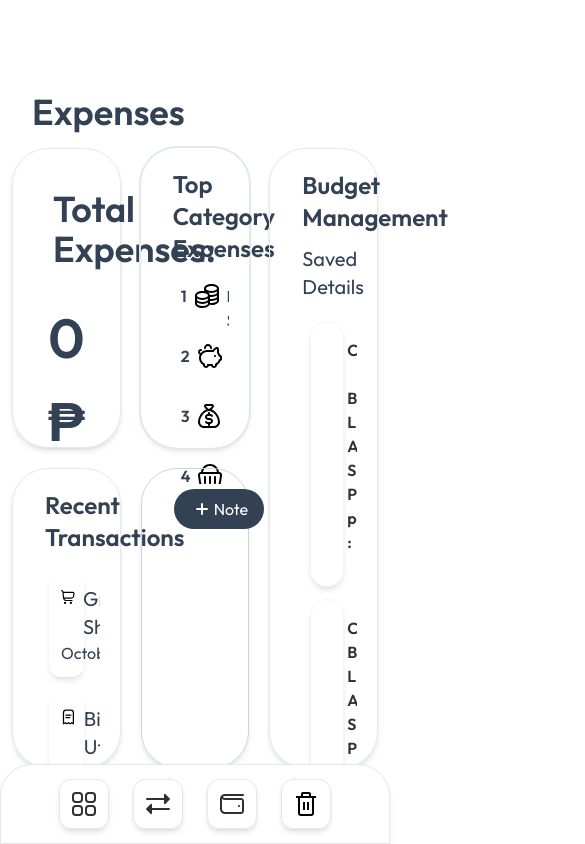
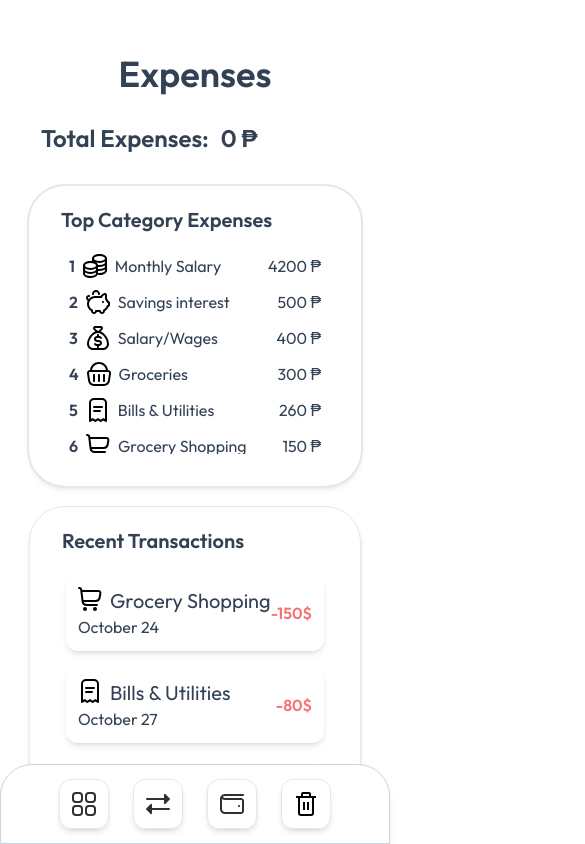
Before and after one commit to reyuer10/react-expense-tracker, a React (Vite) app: page /expenses in a window 390 px wide. Shown: the top 844 px of the page, 585 px wide, since content can reach past the window. Built offline with nearby package versions, Linux system fonts and the light colour scheme.

Commit message:
commit changes at 8:17PM

```diff
--- a/src/components/SideNavBar.jsx
+++ b/src/components/SideNavBar.jsx
@@ -47,7 +47,7 @@ export default function SideNavBar() {
   );
 
   return (
-      <div className="flex md:flex-col my-7 mx-3  space-y-8 items-center p-3 py-5 rounded-2xl shadow-md border border-slate-200 max-md:fixed max-md:bottom-0 max-md:h-20 max-md:left-0 max-md:right-0 max-md:my-0 max-md:mx-0 max-md:rounded-none max-md:rounded-t-[32px] max-md:justify-center max-md:space-y-0 max-md:bg-white">
+    <div className="flex md:flex-col my-7 mx-3 space-y-8 items-center p-3 py-5 rounded-2xl shadow-md border border-slate-200 max-md:fixed max-md:bottom-0 max-md:h-20 max-md:left-0 max-md:right-0 max-md:my-0 max-md:mx-0 max-md:rounded-none max-md:rounded-t-[32px] max-md:justify-center max-md:space-y-0 max-md:bg-white max-md:border max-md:border-slate-300">
       {sideNav.map((nav) => (
         <Link
           to={`${nav.link}`}
--- a/src/modal/DeleteConfirmation.jsx
+++ b/src/modal/DeleteConfirmation.jsx
@@ -2,7 +2,7 @@ import React from "react";
 import { useDispatch } from "react-redux";
 import { delete_bin } from "../features/transactionSlice";
 
-export default function DeleteConfirmation({ closeModal, binId }) {
+export default function DeleteConfirmation({ closeModal, binId, setSelectOption }) {
   const dispatch = useDispatch();
 
 
@@ -12,7 +12,8 @@ export default function DeleteConfirmation({ closeModal, binId }) {
         existingBinId: binId,
       })
     );
-
+    closeModal();
+    setSelectOption(false);
   };
   return (
     <div  className="flex flex-col font-outfit">
--- a/src/pages/dashboard/DashBoard.jsx
+++ b/src/pages/dashboard/DashBoard.jsx
@@ -73,11 +73,13 @@ export default function DashBoard() {
   return (
     <div className="text-[#303030] font-outfit ">
       <div>
-      <Header />
+        <Header />
       </div>
-      <div className="flex items-center justify-between my-4 mx-5 max-md:w-full ">
+      <div className="flex items-center justify-between my-4 mx-5 max-md:w-full max-md:mx-0 max-md:justify-around">
         <div>
-          <p className="text-4xl font-semibold max-md:text-2xl">DashBoard</p>
+          <p className="text-4xl font-semibold max-md:text-2xl max-md:text-left">
+            DashBoard
+          </p>
         </div>
         <div className="flex">
           <TransactionButton handleOpenModal={handleOpenModal} />
@@ -85,14 +87,16 @@ export default function DashBoard() {
       </div>
       <div className="flex">
         <div
-          className={` grid grid-cols-3 max-lg:grid-cols-2 max-[768px]:grid-cols-2 gap-5 max-[768px]:text-sm`}
+          className={`grid grid-cols-3 max-lg:grid-cols-2 max-[768px]:grid-cols-2 gap-5 max-[768px]:text-sm`}
         >
           {dashBoardComponent.map((component) => (
             <div
               className={`${
-                component.id === 3 ? "row-span-2 max-lg:hidden" : ""
-              } ${component.id === 4 ? "max-md:row-span-4" : ""}
-              `}
+                component.id === 3 || component.id === 4
+                  ? "row-span-2 max-lg:hidden"
+                  : ""
+              }
+               ${component.id === 2 ? "max-lg:hidden" : ""}`}
               key={component.id}
             >
               <div>{component.component}</div>
--- a/src/pages/dashboard/TotalExpenses.jsx
+++ b/src/pages/dashboard/TotalExpenses.jsx
@@ -7,15 +7,16 @@ export default function TOtalExpenses() {
 
   return (
     <Link to="/expenses">
-      <div className="hover:scale-105 space-y-10 transition-all shadow-md p-5 rounded-[36px] h-[300px] border border-gray-200">
+      <div className="hover:scale-105 space-y-10 transition-all shadow-md p-5 rounded-[36px] h-[300px] border border-gray-200 max-md:space-y-0 max-md:h-[150px] max-md:w-[150px] max-md:rounded-[24px]">
         <div>
-          <p className="text-4xl font-semibold">Expenses</p>
-          <p className="font-semibold text-xl">Total Expenses: </p>
+          <p className="text-4xl font-semibold max-md:text-2xl">Expenses</p>
+          <p className="font-semibold text-xl max-md:hidden">Total Expenses: </p>
         </div>
-        <div className=" text-3xl rounded-[24px] 0 p-6 mx-5">
+        <div className=" text-3xl rounded-[24px] p-6 mx-5">
           <div>
-            <p className="text-[48px] text-slate-700 text-center font-semibold p-5">
-              {totalExpenses} ₱
+            <p className="text-[48px] text-slate-700 text-center font-semibold  max-md:flex max-md:text-2xl">
+              <span>{totalExpenses}</span>
+              <span>₱</span>
             </p>
           </div>
         </div>
--- a/src/pages/expenses/Expenses.jsx
+++ b/src/pages/expenses/Expenses.jsx
@@ -16,15 +16,23 @@ export default function Expenses() {
   return (
     <div className="font-outfit text-slate-700">
       <div className="my-4 mx-5">
-        <p className="text-4xl font-semibold">Expenses</p>
+        <p className="text-4xl font-semibold max-md:text-center">Expenses</p>
       </div>
-      <div className="grid grid-cols-3 gap-5">
-        <div className="transition-all shadow-md p-3 rounded-[36px] border border-slate-200 h-[300px] ">
+      <div className="grid grid-cols-3 max-lg:grid-cols-2 max-md:grid-cols-1 gap-5">
+        <div
+          className="transition-all md:shadow-md p-3 md:rounded-[36px] md:border md:border-slate-200 md:h-[300px]
+max-md:w-full
+max-md:rounded-[24px]
+max-md:flex
+"
+        >
           <div>
-            <p className="text-4xl font-semibold p-7">Total Expenses: </p>
+            <p className="md:text-4xl font-semibold md:p-7 max-md:text-2xl">
+              Total Expenses:{" "}
+            </p>
           </div>
           <div>
-            <p className="text-[55px] text-center font-semibold">
+            <p className="md:text-[55px] text-center font-semibold max-md:text-2xl max-md:mx-3">
               {totalExpenses} ₱
             </p>
           </div>
@@ -32,12 +40,12 @@ export default function Expenses() {
         <div>
           <TopCategory />
         </div>
-        <div className="row-span-2">
+        <div className="row-span-2 max-md:hidden">
           <BMDetailsSaved />
         </div>
         <div className="border border-slate-200 rounded-[36px] p-5 shadow-md h-[300px]">
           <div>
-            <p className="text-2xl font-semibold px-3">Recent Transactions</p>
+            <p className="text-2xl font-semibold px-3 max-md:text-xl">Recent Transactions</p>
           </div>
           <div className="h-[220px] overflow-y-scroll my-3 px-4 flex flex-col">
             {expensesList.map((transac) => (
@@ -45,7 +53,7 @@ export default function Expenses() {
             ))}
           </div>
         </div>
-        <div>
+        <div className="max-md:hidden">
           <NoteExpenses />
         </div>
       </div>
--- a/src/pages/expenses/TopCategory.jsx
+++ b/src/pages/expenses/TopCategory.jsx
@@ -41,7 +41,7 @@ export default function TopCategory() {
   return (
     <div className="shadow-md p-5 rounded-[36px] ring-2 ring-slate-200 h-[300px] text-slate-700">
       <div>
-        <p className="text-2xl font-semibold px-3">Top Category Expenses</p>
+        <p className="text-2xl max-md:text-xl font-semibold px-3">Top Category Expenses</p>
       </div>
       <div className="h-[220px] overflow-y-auto px-5 py-2">
         {categoryList.map((transac, index) => (
--- a/src/pages/view-details/Details.jsx
+++ b/src/pages/view-details/Details.jsx
@@ -5,9 +5,9 @@ export default function Details({ transacDetail }) {
 
   return (
     <>
-      <div>
+      <div className="max-md:text-lg">
         <div className="flex justify-between">
-          <span className="font-medium">Transaction type:</span>
+          <span className="font-medium max-md:text-lg">Transaction type:</span>
           <p
             className={`${
               transacDetail.transactionType === "Expenses"
--- a/src/pages/view-details/EditTransaction.jsx
+++ b/src/pages/view-details/EditTransaction.jsx
@@ -53,7 +53,7 @@ export default function EditTransaction({
 
   return (
     <>
-      <div className="space-y-3">
+      <div className="space-y-3 max-md:text-lg">
         <div className="flex justify-between">
           <span className="font-medium">Transaction type:</span>
           <select
--- a/src/pages/view-details/ViewDetails.jsx
+++ b/src/pages/view-details/ViewDetails.jsx
@@ -88,7 +88,7 @@ export default function ViewDetails({
                   />
                   <div
                     onClick={(e) => e.isPropagationStopped()}
-                    className="fixed bg-white border border-slate-300 shadow-lg p-4 rounded-3xl mx-14"
+                    className="fixed bg-white border border-slate-300 shadow-lg p-4 rounded-3xl mx-14 max-md:top-[180px]"
                   >
                     {buttonOption.map((button) => (
                       <ButtonTransacOption
@@ -104,10 +104,9 @@ export default function ViewDetails({
           </>
         )}
         <div>
-          <p className="text-3xl font-medium">Transaction Details</p>
+          <p className="text-3xl max-md:text-xl font-medium">Transaction Details</p>
         </div>
       </div>
-      {/* w-[700px] */}
       <div className="text-xl">
         {isTransacEdit ? (
           <>
```
Also changed, not shown: src/pages/Bin.jsx (+6 -5 lines), src/pages/Transactions.jsx (+19 -8 lines). Lines whose indentation alone changed are shown as unchanged.
